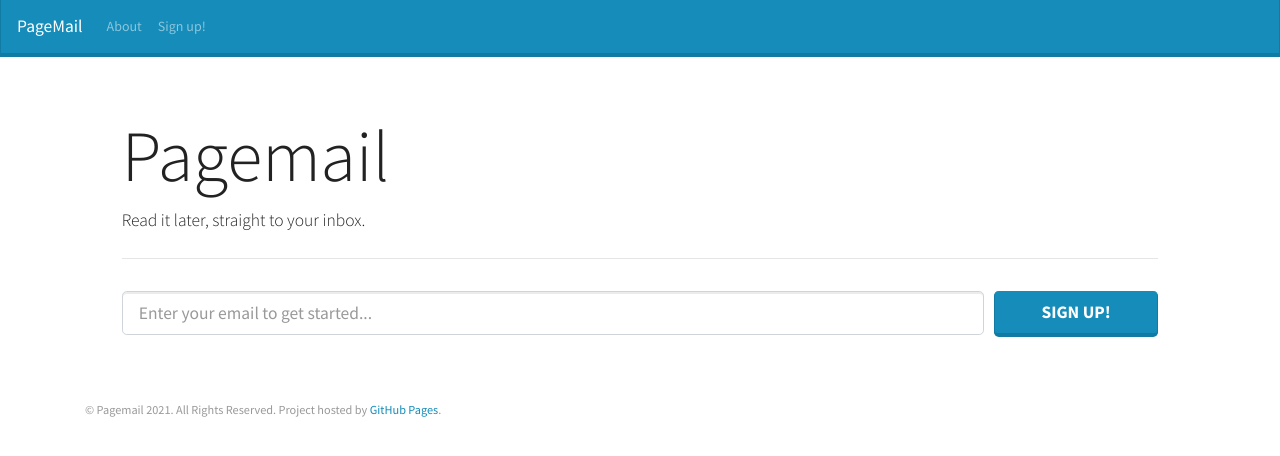
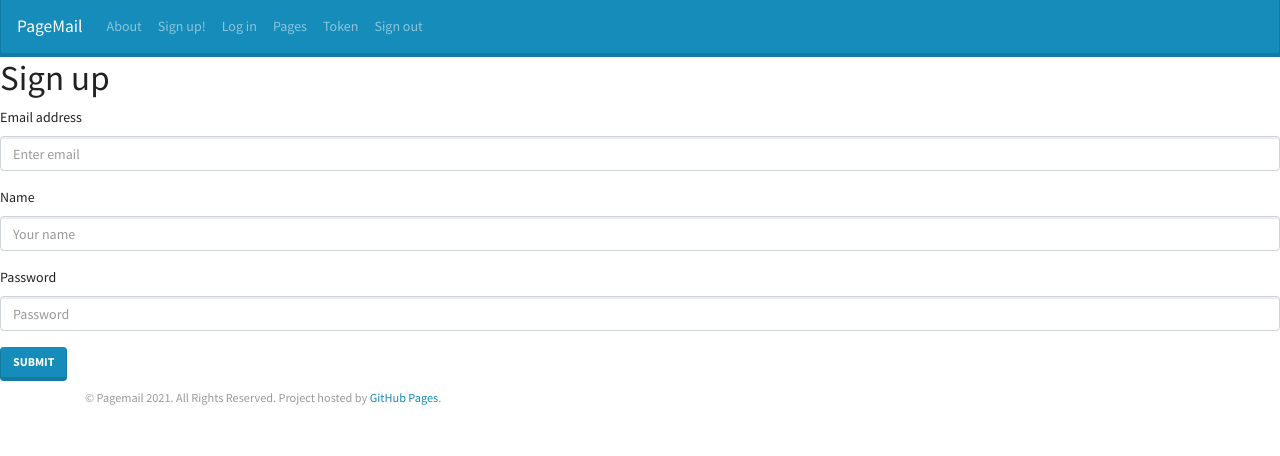
Before and after one commit to mr55p-dev/PageMail-website, a React (Create React App) app in the folder pagemail/: page /signup in a window 1280 px wide. Shown: the top 456 px of the page. Built offline with nearby package versions, Linux system fonts and the light colour scheme.

Commit message:
Added the ability to view pages!

```diff
--- /dev/null
+++ b/package.json
@@ -0,0 +1,5 @@
+{
+  "dependencies": {
+    "react-router-dom": "^5.2.0"
+  }
+}
--- a/pagemail/src/App.js
+++ b/pagemail/src/App.js
@@ -1,44 +1,104 @@
 import './App.css';
-import { useState } from 'react';
+import { useEffect, useState } from 'react';
+import { BrowserRouter, Redirect, Route, Switch } from 'react-router-dom';
 import { Navigation } from './components/navigation.js';
-import { Hero } from './components/hero.js';
-import { SignUp } from './components/signup-modal';
+import { LoginPage } from './components/login';
+import { SignUp } from './components/signup';
+import { SavedPageView } from './components/pages';
+import { Button } from 'react-bootstrap';
 
 function App() {
-  const [showSignupModal, setShowSignupModal] = useState(false);
-  const [prefillEmail, setPrefillEmail] = useState('');
-  const [signupSuccess, setSignupSuccess] = useState(null);
-  const API_ROOT = process.env.REACT_APP_API_ROOT
+  const [accessToken, setAccessToken] = useState(null);
+  const [loggedIn, setLoggedIn] = useState(localStorage.getItem('login_token') ? true : false);
+  const [redirect, setRedirect] = useState(null);
+  const API_ROOT = process.env.REACT_APP_API_ROOT;
 
-  async function POSTApi(body) {
+  // Listen for a saved API key - to make sure the state is always correct.
+  useEffect(() => {
+    window.addEventListener("storage", () => {
+      if (localStorage.getItem('login_token')) {
+        setLoggedIn(true);
+        setAccessToken(localStorage.getItem('login_token'));
+        console.debug("STATE:")
+        console.debug(loggedIn);
+        console.debug(accessToken);
+      } else {
+        setLoggedIn(false);
+        setAccessToken(null);
+        console.debug("STATE:")
+        console.debug(loggedIn);
+        console.debug(accessToken);
+      }
+    })
+  })
+
+  // Clean up after a signout event
+  const signOut = () => {
+    localStorage.removeItem('login_token');
+    setRedirect('/')
+  }
+
+  // API post method
+  function POSTToAPI(method, route, auth_headers, body) {
+    // Set the headers
+    const headers = {
+      'Content-Type': 'application/x-www-form-urlencoded'
+    }
+    if (auth_headers) {
+      headers.Authorization = "Bearer " + localStorage.getItem('login_token');
+    }
+    // Perform the request
     const response = fetch(
-      API_ROOT + "/user/register", {
-        method: "POST",
+      API_ROOT + route, {
+        method: method,
         redirect: "follow",
-        headers: {
-          'Content-Type': 'application/x-www-form-urlencoded'
-        },
+        headers: headers,
         body: body
       }
     )
-    .then(response => {
-      response.json();
-      setShowSignupModal(false);
-      alert("Success!")
-    })
+    .then(response => response.json())
     .catch(error => console.log(error))
-    console.log(response)
+    return response
   }
+
+  // Keep the token in a variable in case it is needed (probably wont be soon - replace with a function like below)
+  useEffect(() => {
+    setAccessToken(localStorage.getItem('login_token'))
+  }, [loggedIn])
+  // Proabbly less memory intensive and a drop in replacment.
+  // const accessToken = () => {localStorage.getItem('login_token')}
 
   return (
     <div className="App">
       <Navigation />
-      <Hero handleShow={() => {setShowSignupModal(true)}}
-        emailPrefill={setPrefillEmail} />
-      <SignUp show={showSignupModal}
-        handleHide={() => {setShowSignupModal(false)}}
-        emailPrefill={prefillEmail}
-        signupCall={POSTApi} />
+      <BrowserRouter>
+      {redirect ? <Redirect to={redirect} /> : null}
+        <Switch>
+          <Route path="/login">
+            <h1>Log in</h1>
+            {loggedIn ? <p>You are already logged in.</p> : <LoginPage loginCall={POSTToAPI} redirect={setRedirect} loginStatus={setLoggedIn} />}
+          </Route>
+          <Route path="/signup">
+            <h1>Sign up</h1>
+            {loggedIn ? <p>You are already logged in.</p> : <SignUp signupCall={POSTToAPI} redirect={setRedirect} loginStatus={setLoggedIn} />}
+          </Route>
+          <Route path="/user">
+            <h1>User Pages</h1>
+            {loggedIn ? <SavedPageView pageCall={POSTToAPI} /> : <p>Not logged in</p>}
+          </Route>
+          <Route path="/token">
+            <h1>Token:</h1>
+            <p>{accessToken ? accessToken : "No token"}</p>
+          </Route>
+          <Route path="/signout">
+            <p>Click to sign out</p>
+            <Button onClick={signOut}>Sign out.</Button>
+          </Route>
+          <Route path="/">
+            <h1>Home</h1>
+          </Route>
+        </Switch>
+      </BrowserRouter>
     </div>
   );
 }
--- /dev/null
+++ b/pagemail/src/components/login.js
@@ -0,0 +1,42 @@
+import { Button, Form } from "react-bootstrap";
+
+export function LoginPage(props) {
+    const submitForm = async (event) => {
+        event.preventDefault();
+        // Construct form
+        const form = new URLSearchParams()
+        form.append("username", event.target[0].value)
+        form.append("password", event.target[1].value)
+
+        // Fetch and store the token
+        try {
+            const data = await props.loginCall('POST', '/user/token', false, form);
+            if (data.access_token) {
+                localStorage.setItem("login_token", data.access_token);
+                props.loginStatus(true);
+                props.redirect('/user')
+            } else {
+                alert('Something went wrong!');
+            }
+        } catch {
+            console.log("Something went wrong.")
+        }
+    }
+
+    return (
+    <>
+        <Form id="loginForm" onSubmit={submitForm}>
+            <Form.Group controlId="formBasicEmail" name="signup_email" id="signup_email">
+                <Form.Label>Email address</Form.Label>
+                <Form.Control type="email" placeholder="Enter email" />
+            </Form.Group>
+
+            <Form.Group controlId="formBasicPassword" name="signup_password">
+                <Form.Label>Password</Form.Label>
+                <Form.Control type="password" placeholder="Password" />
+            </Form.Group>
+        </Form>
+        <Button variant="primary" type="submit" form="loginForm">Log in</Button>
+        </>
+    )
+}
--- a/pagemail/src/components/navigation.js
+++ b/pagemail/src/components/navigation.js
@@ -4,12 +4,16 @@
     return (
     <>
         <Navbar bg="primary" variant="dark">
-          <Navbar.Brand href="#">PageMail</Navbar.Brand>
+          <Navbar.Brand href="/">PageMail</Navbar.Brand>
           <Navbar.Toggle aria-controls="navbar-nav" />
           <Navbar.Collapse id="navbar-nav">
             <Nav className="mr-auto">
               <Nav.Link>About</Nav.Link>
-              <Nav.Link>Sign up!</Nav.Link>
+              <Nav.Link href="/signup">Sign up!</Nav.Link>
+              <Nav.Link href="/login">Log in</Nav.Link>
+              <Nav.Link href="/user">Pages</Nav.Link>
+              <Nav.Link href="/token">Token</Nav.Link>
+              <Nav.Link href="/signout">Sign out</Nav.Link>
             </Nav>
           </Navbar.Collapse>
         </Navbar>
--- /dev/null
+++ b/pagemail/src/components/pages.js
@@ -0,0 +1,34 @@
+import { useEffect, useState } from "react"
+
+function Page(props) {
+    return (
+        <>
+            <h1>{props.title}</h1>
+            <p>{props.body}</p>
+            <br/>
+        </>
+    )
+}
+
+export function SavedPageView(props) {
+    const [pages, setPages] = useState([])
+    const call = props.pageCall
+    useEffect(() => {
+        const fetched_pages = async () => {
+            const response = await call("GET", "/page/mypages", true, null);
+            setPages(response)
+        }
+        try {
+            fetched_pages();
+        } catch {
+            console.log("The request failed.")
+        }
+    }, [call])
+    return (
+        <>
+            {pages ? pages.map(item => (
+                <Page title={item.page_url} body={item.page_url} key={item.id} />
+                )) : <p>Pages is null.</p>}
+        </>
+    )
+}
--- a/pagemail/src/components/signup-modal.js
+++ /dev/null
@@ -1,45 +0,0 @@
-import { Button, Form, Modal } from 'react-bootstrap';
-
-export function SignUp(props) {
-
-const submitForm = async (event) => {
-  event.preventDefault();
-  const form = new URLSearchParams()
-  form.append("email", event.target[0].value)
-  form.append("name", event.target[1].value)
-  form.append("password", event.target[2].value)
-
-  const response = await props.signupCall(form);
-}
-return (
-  <>
-    <Modal show={props.show} onHide={props.handleHide}>
-      <Modal.Header closeButton>
-        <Modal.Title>Sign up!</Modal.Title>
-      </Modal.Header>
-      <Modal.Body>
-        <Form id="signupForm" onSubmit={submitForm}>
-          <Form.Group controlId="formBasicEmail" name="signup_email" id="signup_email">
-            <Form.Label>Email address</Form.Label>
-            <Form.Control type="email" placeholder="Enter email" defaultValue={props.emailPrefill} />
-          </Form.Group>
-
-          <Form.Group controlId="formBasicName" name="signup_name">
-            <Form.Label>Name</Form.Label>
-            <Form.Control type="text" placeholder="Your name" />
-          </Form.Group>
-
-          <Form.Group controlId="formBasicPassword" name="signup_password">
-            <Form.Label>Password</Form.Label>
-            <Form.Control type="password" placeholder="Password" />
-          </Form.Group>
-        </Form>
-      </Modal.Body>
-      <Modal.Footer>
-        <Button variant="secondary" onClick={props.handleHide}>Close</Button>
-        <Button variant="primary" type="submit" form="signupForm">Save Changes</Button>
-      </Modal.Footer>
-    </Modal>
-    </>
-)
-}
--- /dev/null
+++ b/pagemail/src/components/signup.js
@@ -0,0 +1,51 @@
+import { Button, Form } from 'react-bootstrap';
+
+export function SignUp(props) {
+
+const submitForm = async (event) => {
+  event.preventDefault();
+  //
+  const form = new URLSearchParams()
+  form.append("email", event.target[0].value)
+  form.append("name", event.target[1].value)
+  form.append("password", event.target[2].value)
+
+  // Register the user
+  try {
+    const data = await props.signupCall("POST", "/user/register", false, form);
+    if (data.token.access_token) {
+      localStorage.setItem('login_token', data.token.access_token);
+      props.loginStatus(true);
+      props.redirect('/user')
+    } else {
+      alert('Something went wrong!');
+      console.log(data)
+    }
+  } catch {
+      alert('request failed.')
+    }
+  }
+
+  return (
+    <>
+      <Form id="signupForm" onSubmit={submitForm}>
+        <Form.Group controlId="formBasicEmail" name="signup_email" id="signup_email">
+          <Form.Label>Email address</Form.Label>
+          <Form.Control type="email" placeholder="Enter email" defaultValue={props.emailPrefill} />
+        </Form.Group>
+
+        <Form.Group controlId="formBasicName" name="signup_name">
+          <Form.Label>Name</Form.Label>
+          <Form.Control type="text" placeholder="Your name" />
+        </Form.Group>
+
+        <Form.Group controlId="formBasicPassword" name="signup_password">
+          <Form.Label>Password</Form.Label>
+          <Form.Control type="password" placeholder="Password" />
+        </Form.Group>
+      </Form>
+      <Button variant="primary" type="submit" form="signupForm">Submit</Button>
+
+      </>
+  )
+}
```
Also changed, not shown: 2 other files (tests, documents, lock files or other folders).
